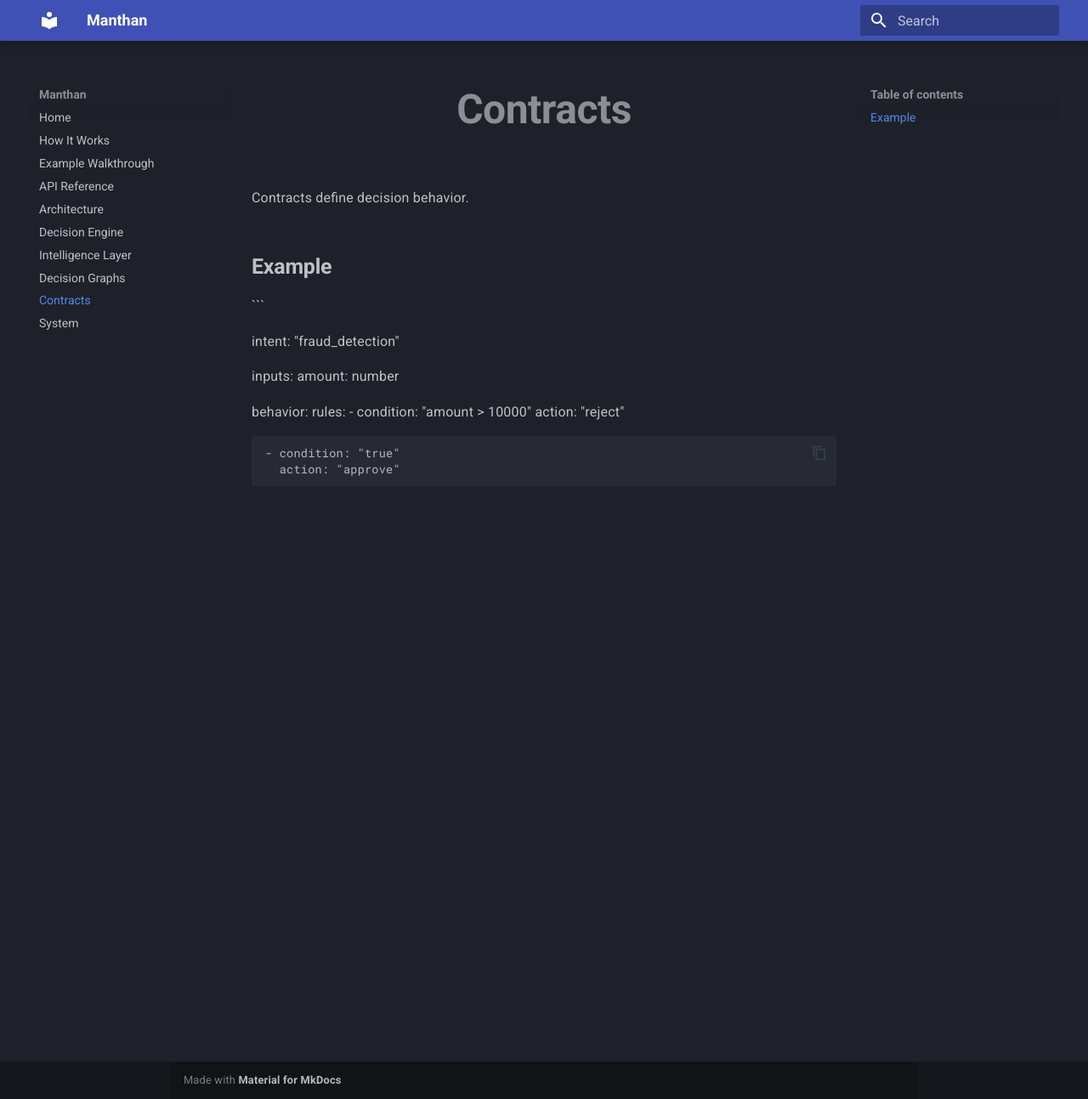
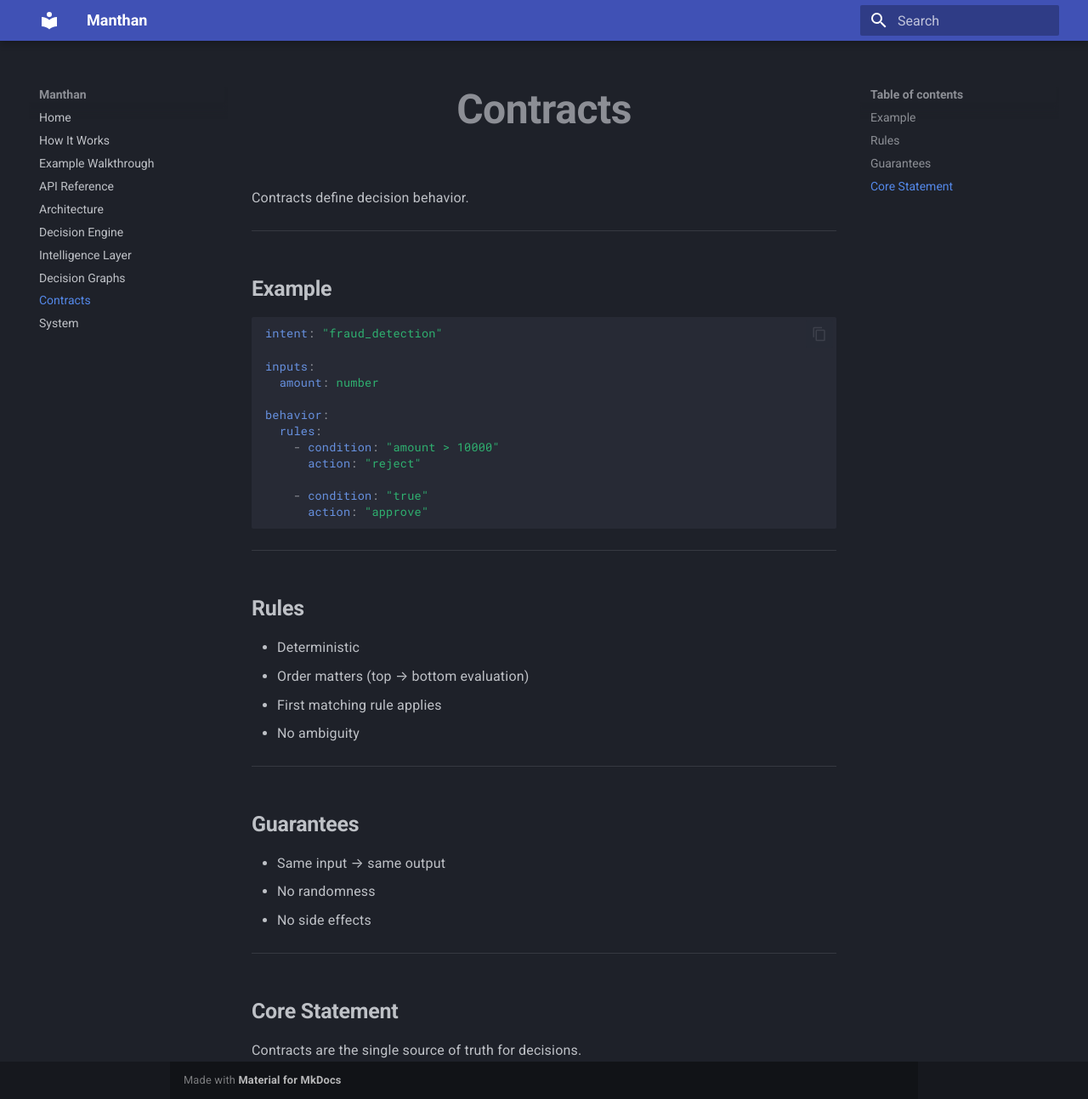
Before and after one commit to pavancharak/manthan-docs, an MkDocs documentation site: the page built from docs/contracts.md, in a window 1280 px wide and 1293 px high. Shown: the whole window at 85% size. Built offline with MkDocs 1.6.1 and Material for MkDocs 9.7.7, drawn with Linux system fonts in a browser that asks for light colours.

Commit message:
final system page + images + fixes

````diff
--- a/docs/contracts.md
+++ b/docs/contracts.md
@@ -1,9 +1,12 @@
+# Contracts
+
 Contracts define decision behavior.
+
+---
 
 ## Example
 
-```
-
+```yaml
 intent: "fraud_detection"
 
 inputs:
@@ -16,3 +19,27 @@ behavior:
 
     - condition: "true"
       action: "approve"
+```
+
+---
+
+## Rules
+
+- Deterministic
+- Order matters (top → bottom evaluation)
+- First matching rule applies
+- No ambiguity
+
+---
+
+## Guarantees
+
+- Same input → same output
+- No randomness
+- No side effects
+
+---
+
+## Core Statement
+
+Contracts are the single source of truth for decisions.
````
Also changed, not shown: site/intelligence/index.html, site/search/search_index.json.
